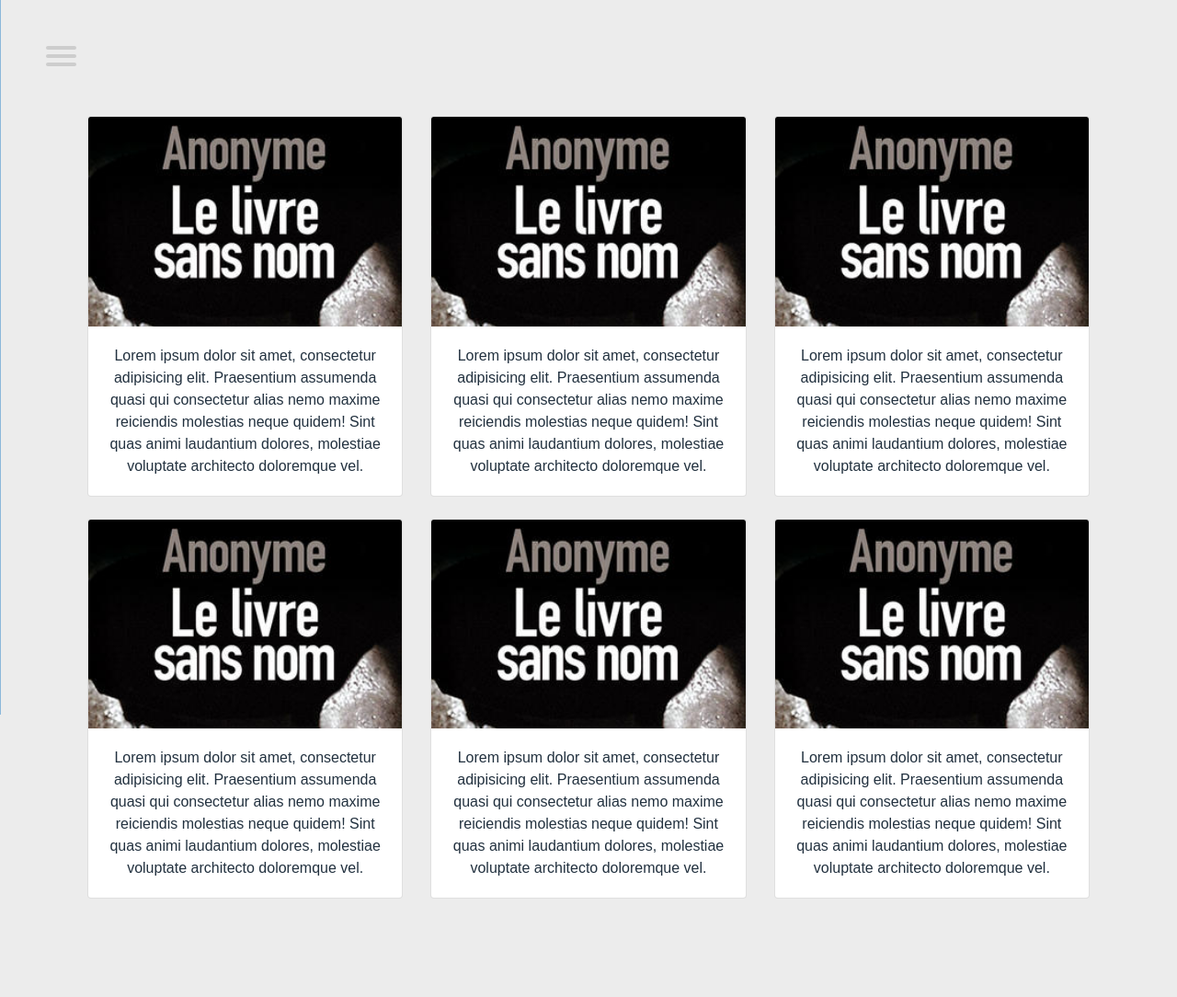
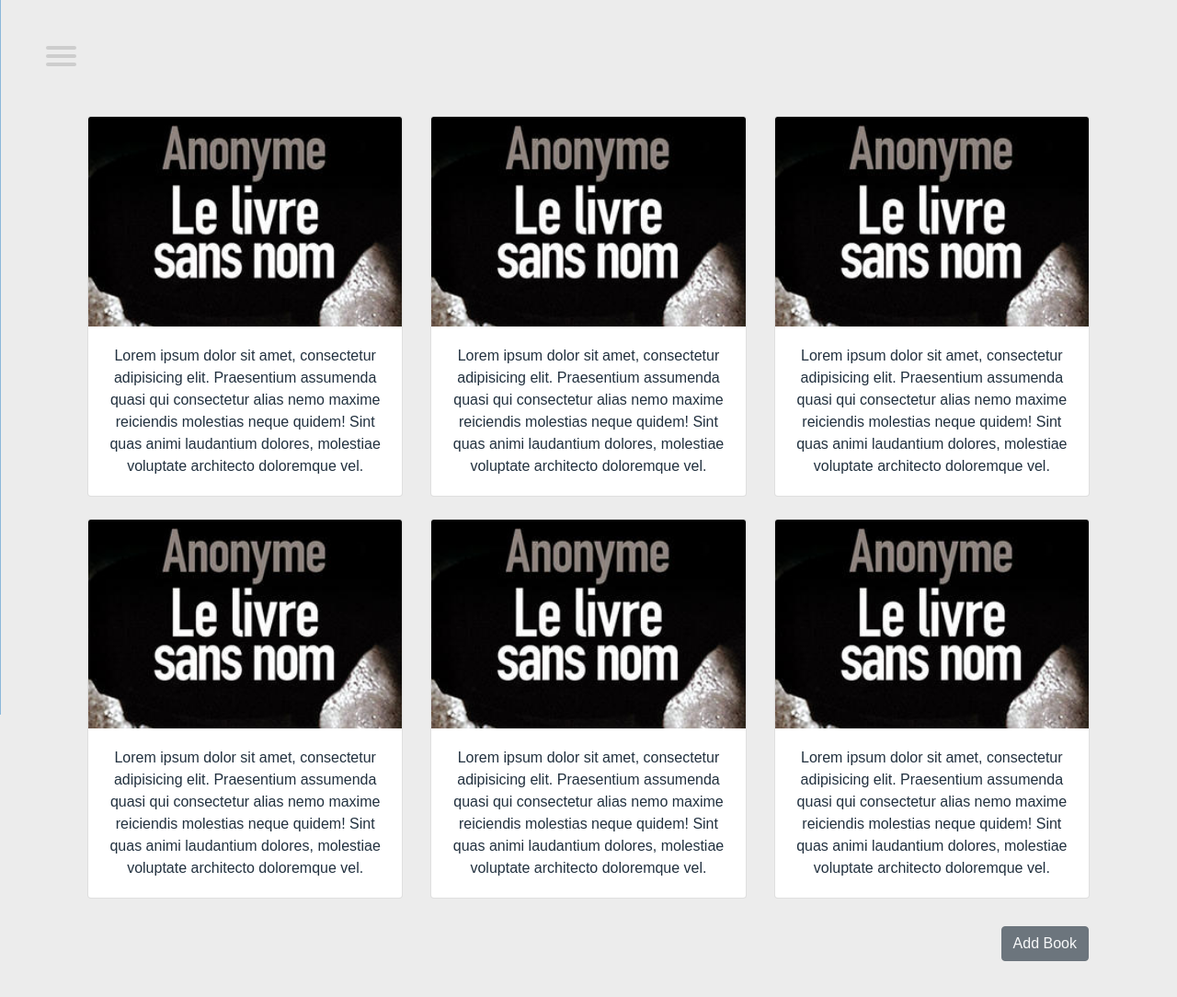
Before and after one commit to PierreD59/Bibliotheque_front, a plain HTML site: page home.html in a window 1280 px wide. Shown: the whole page at 92% size. Before the commit the page ends 1057 px from the top, so only its background shows below. Drawn offline with nearby package versions, Linux system fonts and the light colour scheme.

Commit message:
add button add index page

```diff
--- a/home.html
+++ b/home.html
@@ -113,6 +113,9 @@
                     </a>
                 </div>
             </div>
+            <form class="d-flex button-add" action="" method=" post">
+                <input class="btn btn-secondary text-light" type="submit" value="Add Book"/>
+            </form>
         </main>
 
                 <script src="js/vendor/modernizr-3.6.0.min.js"></script>
--- a/scss/_home.scss
+++ b/scss/_home.scss
@@ -193,3 +193,15 @@ body {
     }
 
 }
+.button-add {
+    justify-content: center;
+    position: relative;
+    bottom: 25px;
+}
+@media (min-width: 992px) {
+    .button-add {
+    justify-content: flex-end;
+    margin-right: 6rem;
+    bottom: 50px;
+    }
+}
```
Also changed, not shown: css/styles.css, 1 other file.
